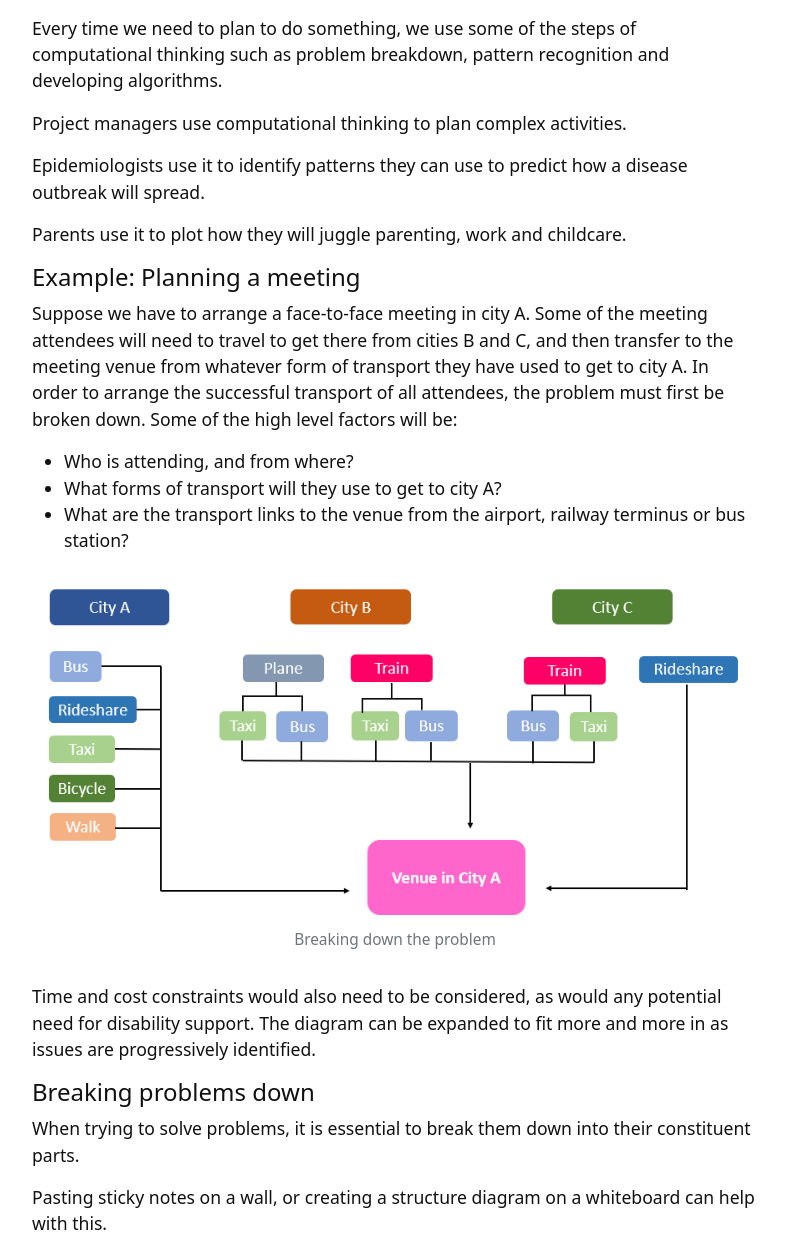
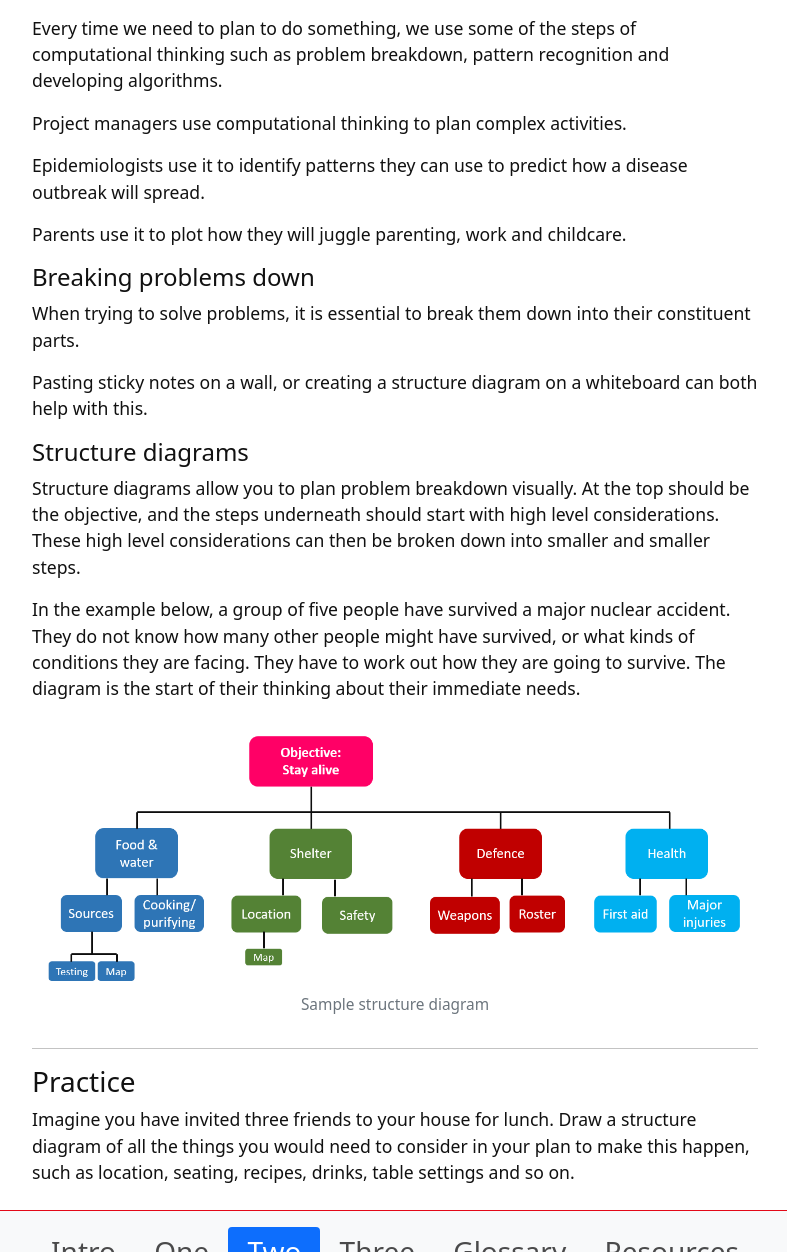
Before and after one commit to weaverbel/intro-computational-thinking, a Jekyll site: the page built from content/2-lesson.md, in a window 1280 px wide and 1400 px high, scrolled down 1012 px, cut to the strip 0-1252 px from the top of the window. Shown: the whole strip, without its empty margins (245-1032 px from the left). Built offline with Jekyll 4.4.1, drawn with Linux system fonts in a browser that asks for light colours; some of the changed text lies outside the part shown.

Commit message:
Update 2-lesson.md
remove meeting blah blah

```diff
--- a/content/2-lesson.md
+++ b/content/2-lesson.md
@@ -30,31 +30,15 @@ Epidemiologists use it to identify patterns they can use to predict how a diseas
 
 Parents use it to plot how they will juggle parenting, work and childcare.
 
-#### Example: Planning a meeting
-
-Suppose we have to arrange a face-to-face meeting in city A. Some of the meeting attendees will need to travel to get there from cities B and C, and then transfer to the meeting venue from whatever form of transport they have used to get to city A. In order to arrange the successful transport of all attendees, the problem must first be broken down. Some of the high level factors will be:
-
-- Who is attending, and from where?
-- What forms of transport will they use to get to city A?
-- What are the transport links to the venue from the airport, railway terminus or bus station?
-
-{% include figure.html img="travel-diag.png" alt="Breaking down a problem" caption="Breaking down the problem" width="100%" %}
-
-Time and cost constraints would also need to be considered, as would any potential need for disability support. The diagram can be expanded to fit more and more in as issues are progressively identified.
-
 #### Breaking problems down
 
 When trying to solve problems, it is essential to break them down into their constituent parts.
 
-Pasting sticky notes on a wall, or creating a structure diagram on a whiteboard can help with this.
-
-In this case, the planning part uses computational thinking to break the problem down. Pattern recognition is involved - people know how to look up travel information, and can use that knowledge to devise solutions. All of the steps chosen to solve the problem, i.e. the means of getting the different attendees to the meeting, comprise the programming algorithm created to solve the problem after it has been broken down into manageable parts.
-
-Should another meeting be needed in the future, with different attendees, the process above could be abstracted and re-used to solve the issue.
+Pasting sticky notes on a wall, or creating a structure diagram on a whiteboard can both help with this.
 
 #### Structure diagrams
 
-Structure diagrams allow you to plan your problem breakdown visually. At the top should be the objective, and the steps underneath should start with high level considerations. These high level considerations can then be broken down into smaller and smaller steps.
+Structure diagrams allow you to plan problem breakdown visually. At the top should be the objective, and the steps underneath should start with high level considerations. These high level considerations can then be broken down into smaller and smaller steps.
 
 In the example below, a group of five people have survived a major nuclear accident. They do not know how many other people might have survived, or what kinds of conditions they are facing. They have to work out how they are going to survive. The diagram is the start of their thinking about their immediate needs.
 
```
